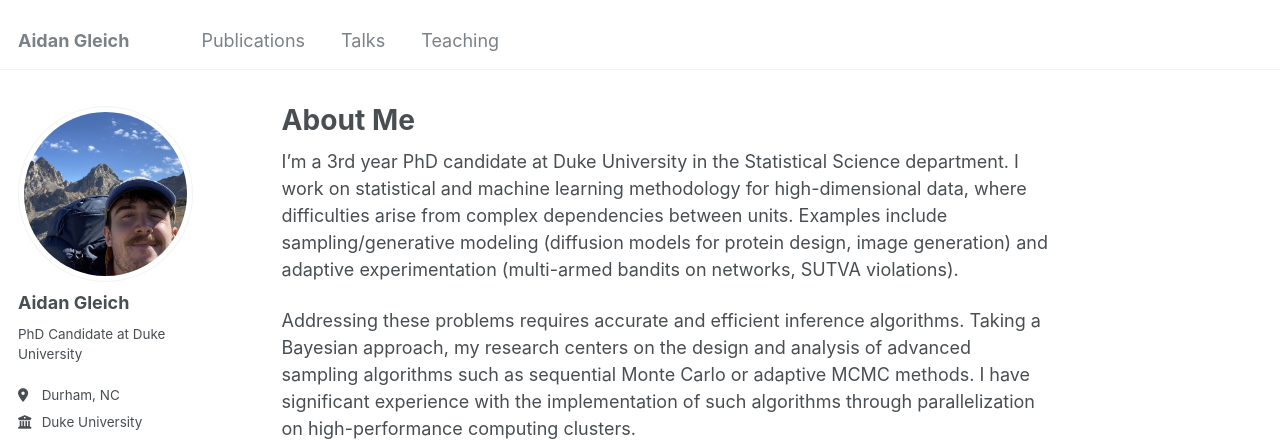
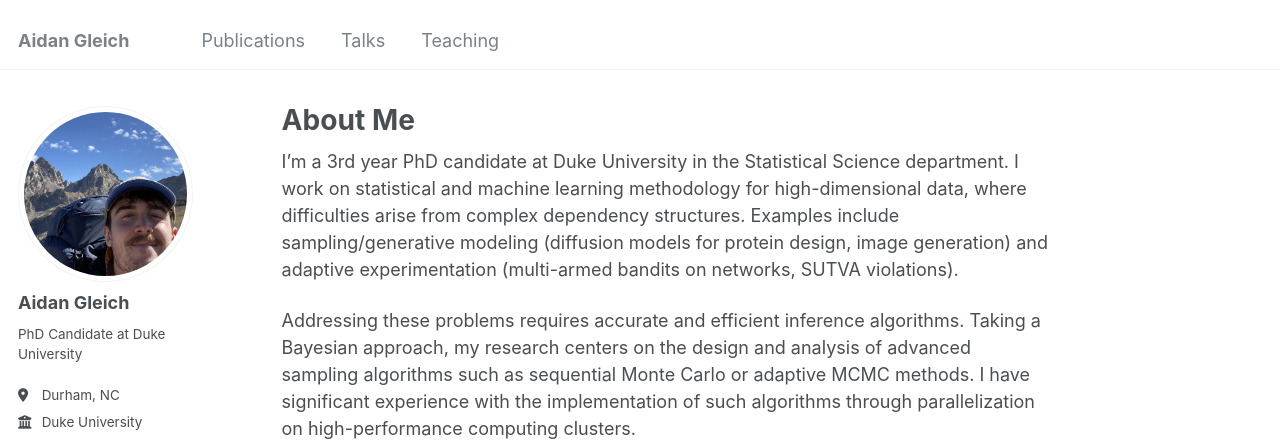
Before and after one commit to aidan-cg/aidan-cg.github.io, a Jekyll site: the page built from _pages/about.md, in a window 1280 px wide and 1028 px high. Shown: the top 441 px of the window. Built offline with Jekyll 4.4.1, drawn with Linux system fonts in a browser that asks for light colours; some web fonts are replaced.

Commit message:
slight change to about me

```diff
--- a/_pages/about.md
+++ b/_pages/about.md
@@ -7,7 +7,7 @@ redirect_from:
   - /about.html
 ---
 
-I'm a 3rd year PhD candidate at Duke University in the Statistical Science department. I work on statistical and machine learning methodology for high-dimensional data, where difficulties arise from complex dependencies between units. Examples include sampling/generative modeling (diffusion models for protein design, image generation) and adaptive experimentation (multi-armed bandits on networks, SUTVA violations).
+I'm a 3rd year PhD candidate at Duke University in the Statistical Science department. I work on statistical and machine learning methodology for high-dimensional data, where difficulties arise from complex dependency structures. Examples include sampling/generative modeling (diffusion models for protein design, image generation) and adaptive experimentation (multi-armed bandits on networks, SUTVA violations).
 
 Addressing these problems requires accurate and efficient inference algorithms. Taking a Bayesian approach, my research centers on the design and analysis of advanced sampling algorithms such as sequential Monte Carlo or adaptive MCMC methods. I have significant experience with the implementation of such algorithms through parallelization on high-performance computing clusters.
 
```
